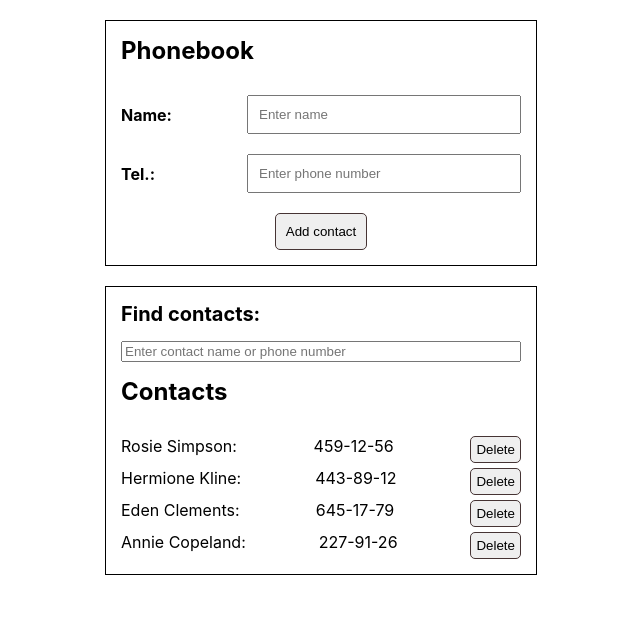
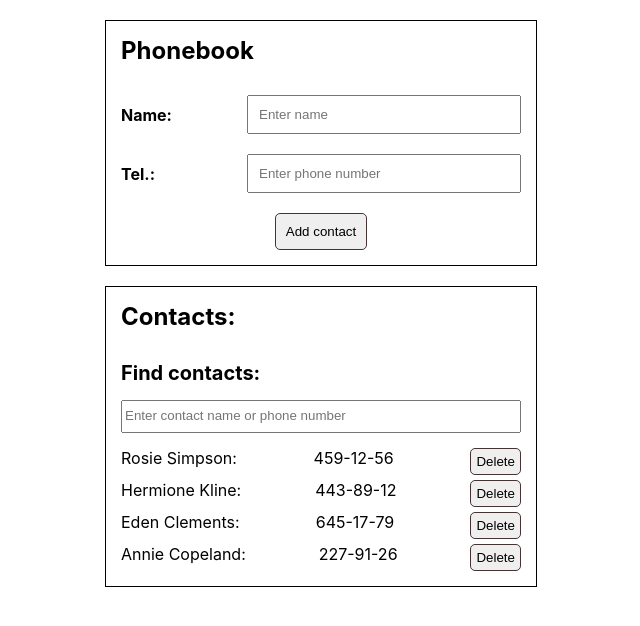
Before and after one commit to lakhmanmaxim/goit-react-hw-02-phonebook, a React (Create React App) app: page / in a window 1280 px wide. Shown: the top 626 px of the page, without its empty margins (319-959 px from the left). Built offline with nearby package versions, Linux system fonts and the light colour scheme.

Commit message:
Contact list and filer as components
Contact list and filer as components

```diff
--- a/package.json
+++ b/package.json
@@ -8,6 +8,7 @@
     "@testing-library/react": "^12.1.4",
     "@testing-library/user-event": "^13.5.0",
     "nanoid": "^4.0.0",
+    "prop-types": "^15.8.1",
     "react": "^18.1.0",
     "react-dom": "^18.1.0",
     "react-scripts": "5.0.1",
--- a/src/components/App.jsx
+++ b/src/components/App.jsx
@@ -1,6 +1,10 @@
 import { Component } from 'react';
 import { nanoid } from 'nanoid';
-import styles from './ContactFrom/contactForm.module.css';
+
+import ContactFilter from './ContactsFilter/ContactsFilter';
+import ContactList from './ContactList/ContactList';
+
+import styles from './ContactForm/contactForm.module.css';
 
 export class App extends Component {
   state = {
@@ -80,20 +84,6 @@ export class App extends Component {
     const { addContact, onInputChange, deleteContact } = this;
     const contacts = this.getFilteredContacts();
 
-    const contact = contacts.map(({ id, name, number }) => (
-      <li key={id} className={styles.list_item}>
-        <p className={styles.item_text}>{name}: </p>
-        <span>{number}</span>
-        <button
-          onClick={() => deleteContact(id)}
-          className={styles.contacts_btn}
-          type="button"
-        >
-          Delete
-        </button>
-      </li>
-    ));
-
     return (
       <div className={styles.wrapper}>
         <form className={styles.form} onSubmit={addContact}>
@@ -140,18 +130,9 @@ export class App extends Component {
         </form>
 
         <div className={styles.contacts}>
-          <label className={styles.contacts_label}>
-            Find contacts:
-            <input
-              onChange={onInputChange}
-              name="filter"
-              className={styles.contacts_input}
-              type="text"
-              placeholder="Enter contact name or phone number"
-            />
-          </label>
-          <h2 className={styles.title}>Contacts</h2>
-          <ol className={styles.contacts_list}>{contact}</ol>
+          <h2 className={styles.title}>Contacts:</h2>
+          <ContactFilter onInputChange={onInputChange}/>
+          <ContactList contacts={contacts} deleteContact={deleteContact} />
         </div>
       </div>
     );
--- a/src/components/ContactFrom/contactForm.module.css
+++ b/src/components/ContactForm/contactForm.module.css
@@ -106,5 +106,6 @@
 }
 
 .contacts_input {
+  line-height: 2;
   margin: 15px 0 0 0;
 }
--- /dev/null
+++ b/src/components/ContactList/ContactList.jsx
@@ -0,0 +1,37 @@
+import PropTypes from 'prop-types';
+import styles from '../ContactForm/contactForm.module.css';
+
+const ContactList = ({ contacts, deleteContact }) => {
+  const contact = contacts.map(({ id, name, number }) => (
+    <li key={id} className={styles.list_item}>
+      <p className={styles.item_text}>{name}: </p>
+      <span>{number}</span>
+      <button
+        onClick={() => deleteContact(id)}
+        className={styles.contacts_btn}
+        type="button"
+      >
+        Delete
+      </button>
+    </li>
+  ));
+
+  return <ul className={styles.contacts_list}>{contact}</ul>;
+};
+
+export default ContactList;
+
+ContactList.defaultProps = {
+    contacts: [],
+}
+
+ContactList.propTypes = {
+  contacts: PropTypes.arrayOf(
+    PropTypes.shape({
+      id: PropTypes.number.isRequired,
+      name: PropTypes.string.isRequired,
+      number: PropTypes.number.isRequired,
+    })
+  ),
+  deleteContact: PropTypes.func.isRequired,
+};
--- /dev/null
+++ b/src/components/ContactsFilter/ContactsFilter.jsx
@@ -0,0 +1,24 @@
+import PropTypes from 'prop-types';
+import styles from "../ContactForm/contactForm.module.css"
+
+const ContactFilter = ({onInputChange}) => {
+
+    return (
+        <label className={styles.contacts_label}>
+            Find contacts:
+            <input
+              onChange={onInputChange}
+              name="filter"
+              className={styles.contacts_input}
+              type="text"
+              placeholder="Enter contact name or phone number"
+            />
+          </label>
+    )
+}
+
+export default ContactFilter;
+
+ContactFilter.propTypes = {
+    onInputChange: PropTypes.func.isRequired,
+  };
```
Also changed, not shown: 1 other file (tests, documents, lock files or other folders).
